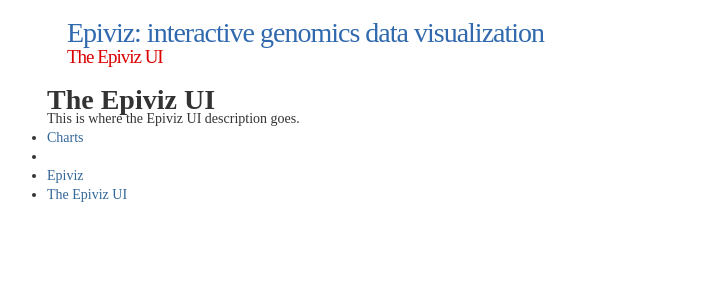
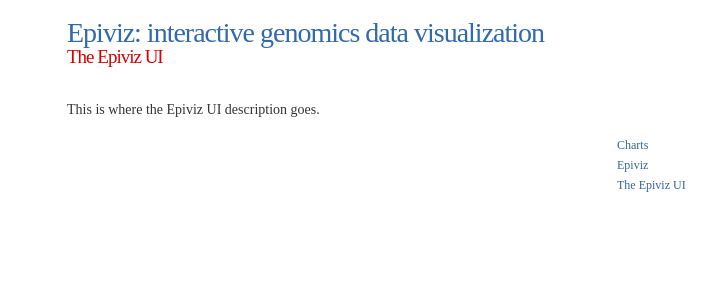
Before and after one commit to epiviz/epiviz.github.io.old, a Jekyll site: the page built from ui.md, in a window 1280 px wide. Shown: the top 300 px of the page, without its empty margins (203-919 px from the left). Built offline with Jekyll 4.4.1, drawn with Linux system fonts in a browser that asks for light colours; Markdown is read by kramdown in place of the engine named in the settings.

Commit message:
more layout

```diff
--- a/_layouts/page.html
+++ b/_layouts/page.html
@@ -1,13 +1,19 @@
 {% include head.html %}
 
 	<main>
-
-    	<h1>{{ page.title }}</h1>
+<div id="content">
+<div class="left">
 
     	{{ content }}
+</div class="left">
 
-	</main>
 
+
+
+  	</main>
+
+<div class="right">
 	{% include nav.html %}
+</div class="right">
 
 {% include foot.html %}
```
